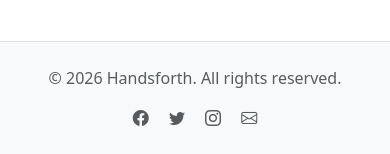
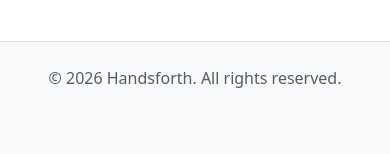
Before and after one commit to jerichopbellen/Handsforth, a PHP site: page /app/beneficiaries/index.php in a window 390 px wide. Shown: the part 786-940 px from the top of the page. After the commit the page ends 874 px from the top, so only its background shows below. Run offline with PHP 8.4, Linux system fonts and the light colour scheme; data that the repository does not hold is empty.

Commit message:
removed not working links

```diff
--- a/includes/footer.php
+++ b/includes/footer.php
@@ -4,12 +4,5 @@
       <div class="col-md-6 text-center text-md-start mb-3 mb-md-0">
         <span class="text-muted">&copy; <?= date('Y') ?> Handsforth. All rights reserved.</span>
       </div>
-      <div class="col-md-6 text-center text-md-end">
-        <a href="#" class="text-muted me-3"><i class="bi bi-facebook"></i></a>
-        <a href="#" class="text-muted me-3"><i class="bi bi-twitter"></i></a>
-        <a href="#" class="text-muted me-3"><i class="bi bi-instagram"></i></a>
-        <a href="#" class="text-muted"><i class="bi bi-envelope"></i></a>
-      </div>
-    </div>
   </div>
 </footer>
```
